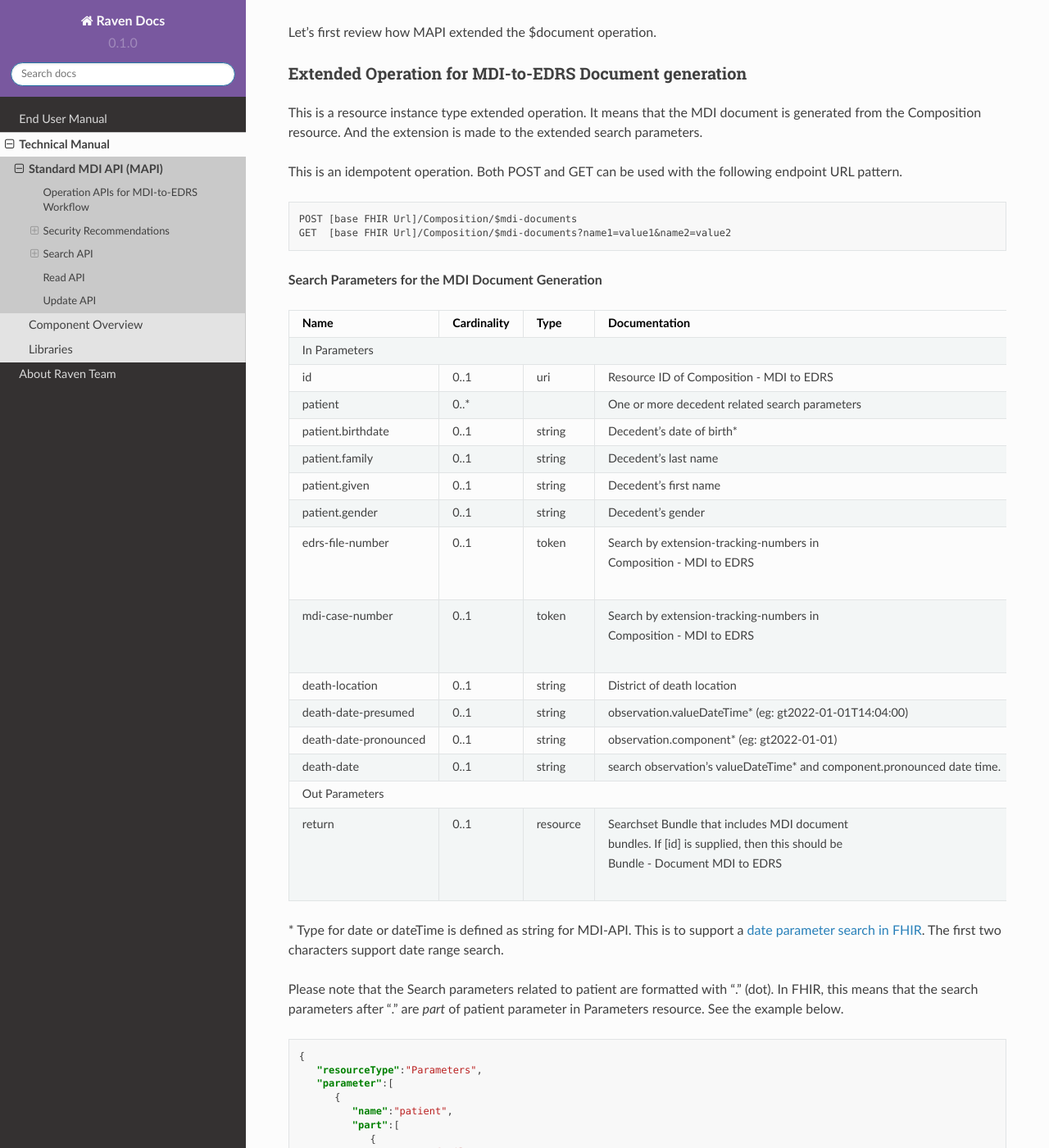
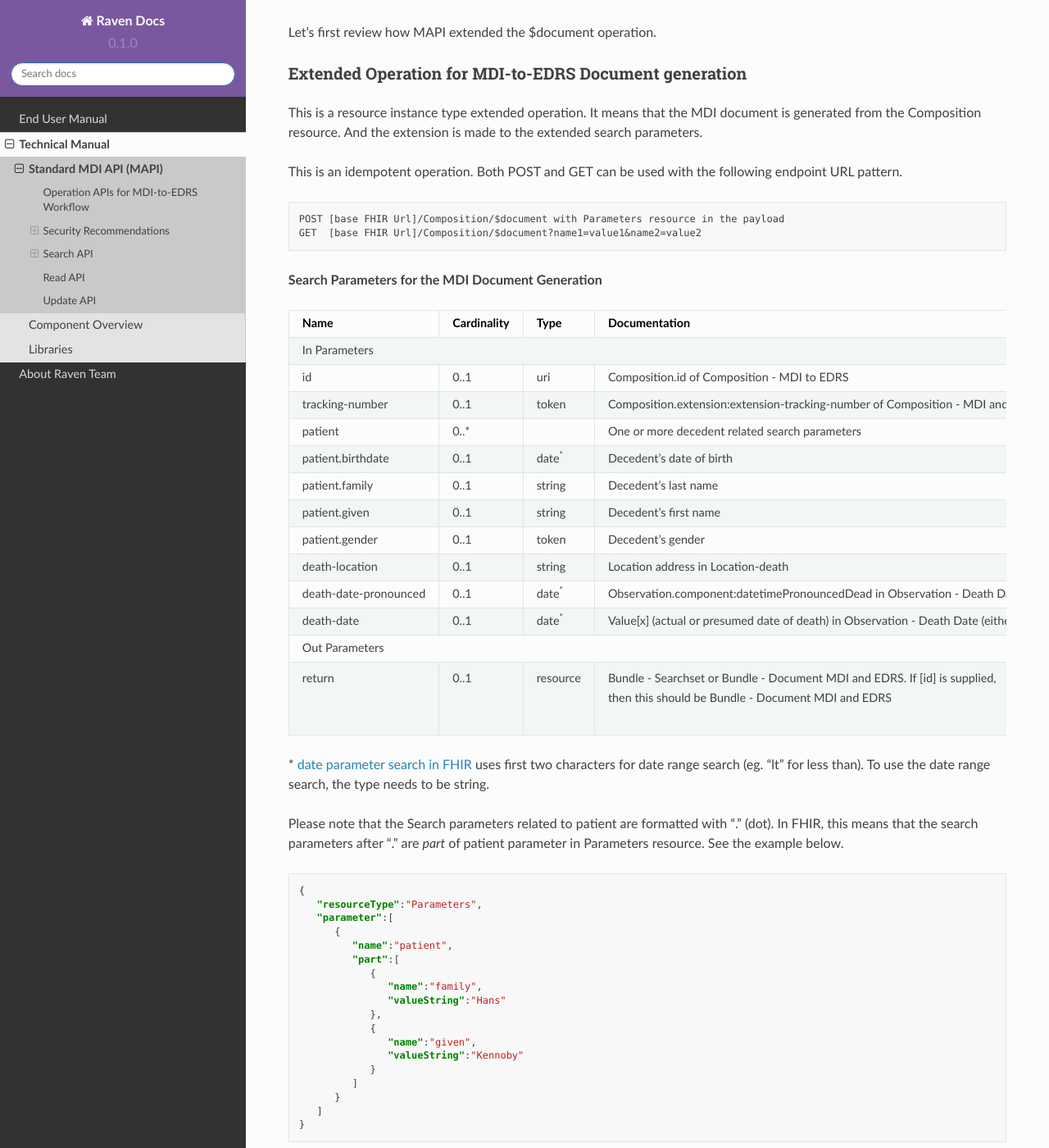
Before and after one commit to MortalityReporting/RavenDocs, a Sphinx documentation site: the page built from docs/source/technicalManual/mdiApi.rst, in a window 1280 px wide and 1400 px high, scrolled down 7325 px. Shown: the whole window at 82% size. Built offline with Sphinx 7.4.7 and the Read the Docs theme 2.0.0, drawn with Linux system fonts in a browser that asks for light colours.

Commit message:
search api updated as specified in MDI IG

```diff
--- a/docs/source/technicalManual/mdiApi.rst
+++ b/docs/source/technicalManual/mdiApi.rst
@@ -76,6 +76,7 @@ which may be ended up playing multiple roles.
 || Server (Provider)    || to access. The resource server verifies the access token and       ||            ||             |
 ||                      || grants access to the resource if the token is valid.               ||            ||             |
 +-----------------------+---------------------------------------------------------------------+-------------+--------------+
+
 **Table1**\ : Roles in OAuth2 and MDI Systems
 
 
@@ -305,54 +306,48 @@ Composition resource. And the extension is made to the extended search parameter
 
 This is an idempotent operation. Both POST and GET can be used with the following endpoint URL pattern. ::
 
-  POST [base FHIR Url]/Composition/$mdi-documents
-  GET  [base FHIR Url]/Composition/$mdi-documents?name1=value1&name2=value2
+  POST [base FHIR Url]/Composition/$document with Parameters resource in the payload
+  GET  [base FHIR Url]/Composition/$document?name1=value1&name2=value2
 
 
 **Search Parameters for the MDI Document Generation**
 
 .. table:: Search Parameters for the MDI Document Generation Operation
-    :class: tight-table
+   :class: tight-table
 
-+----------------------+-------------+----------+-----------------------------------------------------------------------------+
-|Name                  |Cardinality  |Type      |Documentation                                                                |
-+======================+=============+==========+=============================================================================+
-|In Parameters                                                                                                                |
-+----------------------+-------------+----------+-----------------------------------------------------------------------------+
-|id                    |0..1         |uri       |Resource ID of Composition - MDI to EDRS                                     |
-+----------------------+-------------+----------+-----------------------------------------------------------------------------+
-|patient               |0..*         |          |One or more decedent related search parameters                               |
-+----------------------+-------------+----------+-----------------------------------------------------------------------------+
-|patient.birthdate     |0..1         |string    |Decedent's date of birth*                                                    |
-+----------------------+-------------+----------+-----------------------------------------------------------------------------+
-|patient.family        |0..1         |string    |Decedent's last name                                                         |
-+----------------------+-------------+----------+-----------------------------------------------------------------------------+
-|patient.given         |0..1         |string    |Decedent's first name                                                        |
-+----------------------+-------------+----------+-----------------------------------------------------------------------------+
-|patient.gender        |0..1         |string    |Decedent's gender                                                            |
-+----------------------+-------------+----------+-----------------------------------------------------------------------------+
-|| edrs-file-number    || 0..1       || token   || Search by extension-tracking-numbers in                                    |
-||                     ||            ||         || Composition - MDI to EDRS                                                  |
-+----------------------+-------------+----------+-----------------------------------------------------------------------------+
-|| mdi-case-number     || 0..1       || token   || Search by extension-tracking-numbers in                                    |
-||                     ||            ||         || Composition - MDI to EDRS                                                  |
-+----------------------+-------------+----------+-----------------------------------------------------------------------------+
-|death-location        |0..1         |string    |District of death location                                                   |
-+----------------------+-------------+----------+-----------------------------------------------------------------------------+
-|death-date-presumed   |0..1         |string    |observation.valueDateTime* (eg: gt2022-01-01T14:04:00)                       |
-+----------------------+-------------+----------+-----------------------------------------------------------------------------+
-|death-date-pronounced |0..1         |string    |observation.component* (eg: gt2022-01-01)                                    |
-+----------------------+-------------+----------+-----------------------------------------------------------------------------+
-|death-date            |0..1         |string    |search observation's valueDateTime* and component.pronounced date time.      |
-+----------------------+-------------+----------+-----------------------------------------------------------------------------+
-|Out Parameters                                                                                                               |
-+----------------------+-------------+----------+-----------------------------------------------------------------------------+
-|| return              || 0..1       || resource|| Searchset Bundle that includes MDI document                                |
-||                     ||            ||         || bundles. If [id] is supplied, then this should be                          |
-||                     ||            ||         || Bundle - Document MDI to EDRS                                              |
-+----------------------+-------------+----------+-----------------------------------------------------------------------------+
++----------------------+-------------+--------------+---------------------------------------------------------------------------------------------------+
+|Name                  |Cardinality  |Type          |Documentation                                                                                      |
++======================+=============+==============+===================================================================================================+
+|In Parameters                                                                                                                                          |
++----------------------+-------------+--------------+---------------------------------------------------------------------------------------------------+
+|id                    |0..1         |uri           |Composition.id of Composition - MDI to EDRS                                                        |
++----------------------+-------------+--------------+---------------------------------------------------------------------------------------------------+
+|tracking-number       |0..1         |token         |Composition.extension:extension-tracking-number of Composition - MDI and EDRS                      |
++----------------------+-------------+--------------+---------------------------------------------------------------------------------------------------+
+|patient               |0..*         |              |One or more decedent related search parameters                                                     |
++----------------------+-------------+--------------+---------------------------------------------------------------------------------------------------+
+|patient.birthdate     |0..1         |date\ :sup:`*`|Decedent's date of birth                                                                           |
++----------------------+-------------+--------------+---------------------------------------------------------------------------------------------------+
+|patient.family        |0..1         |string        |Decedent's last name                                                                               |
++----------------------+-------------+--------------+---------------------------------------------------------------------------------------------------+
+|patient.given         |0..1         |string        |Decedent's first name                                                                              |
++----------------------+-------------+--------------+---------------------------------------------------------------------------------------------------+
+|patient.gender        |0..1         |token         |Decedent's gender                                                                                  |
++----------------------+-------------+--------------+---------------------------------------------------------------------------------------------------+
+|death-location        |0..1         |string        |Location address in Location-death                                                                 |
++----------------------+-------------+--------------+---------------------------------------------------------------------------------------------------+
+|death-date-pronounced |0..1         |date\ :sup:`*`|Observation.component:datetimePronouncedDead in Observation - Death Date (either time or dateTime) |
++----------------------+-------------+--------------+---------------------------------------------------------------------------------------------------+
+|death-date            |0..1         |date\ :sup:`*`|Value[x] (actual or presumed date of death) in Observation - Death Date (either dateTime or Period)|
++----------------------+-------------+--------------+---------------------------------------------------------------------------------------------------+
+|Out Parameters                                                                                                                                         |
++----------------------+-------------+--------------+---------------------------------------------------------------------------------------------------+
+|| return              || 0..1       || resource    || Bundle - Searchset or Bundle - Document MDI and EDRS. If [id] is supplied,                       |
+||                     ||            ||             || then this should be Bundle - Document MDI and EDRS                                               |
++----------------------+-------------+--------------+---------------------------------------------------------------------------------------------------+
 
-\* Type for date or dateTime is defined as string for MDI-API. This is to support a `date parameter search in FHIR <https://hl7.org/fhir/r4/search.html#date>`_. The first two characters support date range search.
+\* `date parameter search in FHIR <https://hl7.org/fhir/r4/search.html#date>`_ uses first two characters for date range search (eg. "lt" for less than).
+To use the date range search, the type needs to be string.
 
 
 Please note that the Search parameters related to patient are formatted with “.” (dot). In FHIR, this means
```
